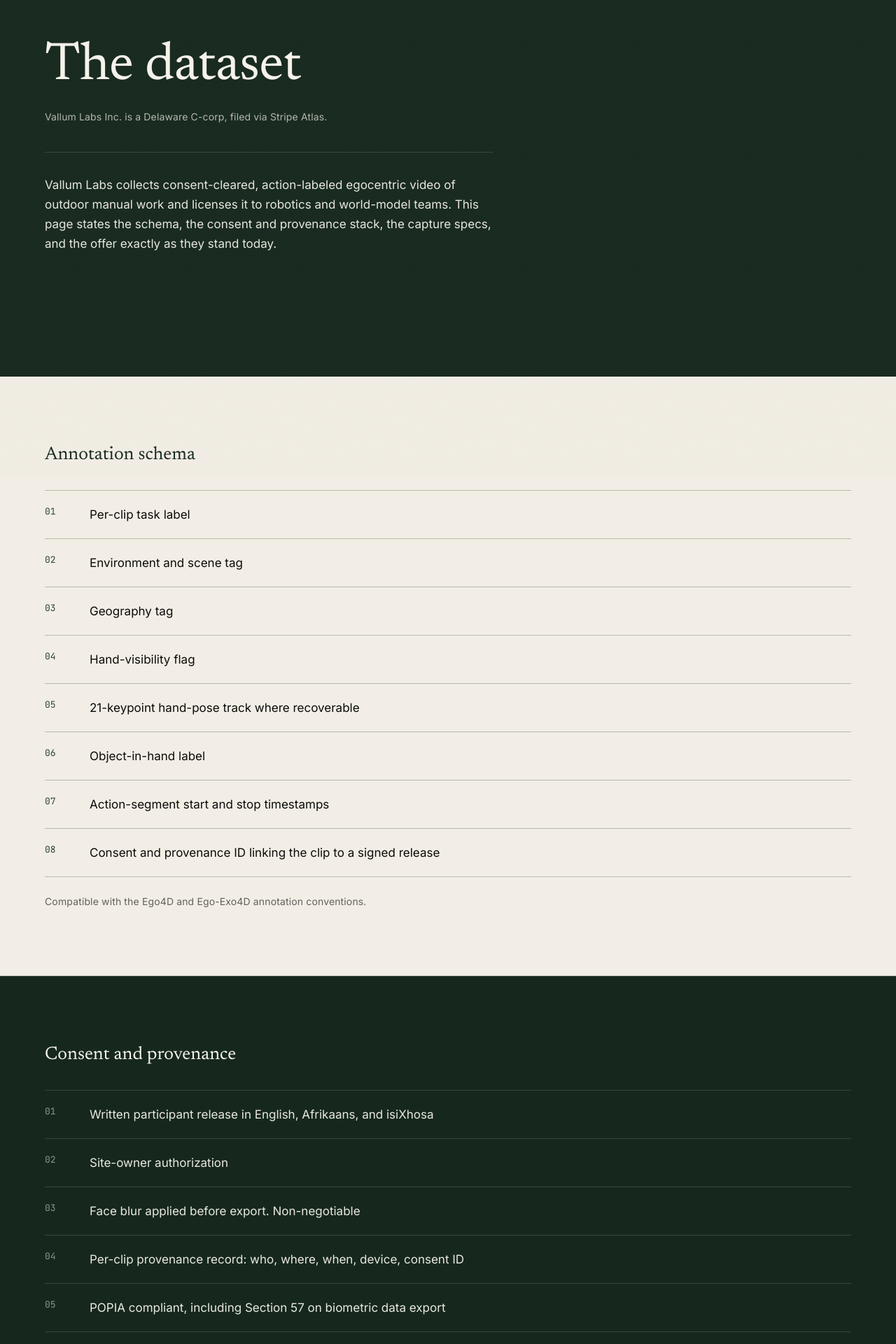
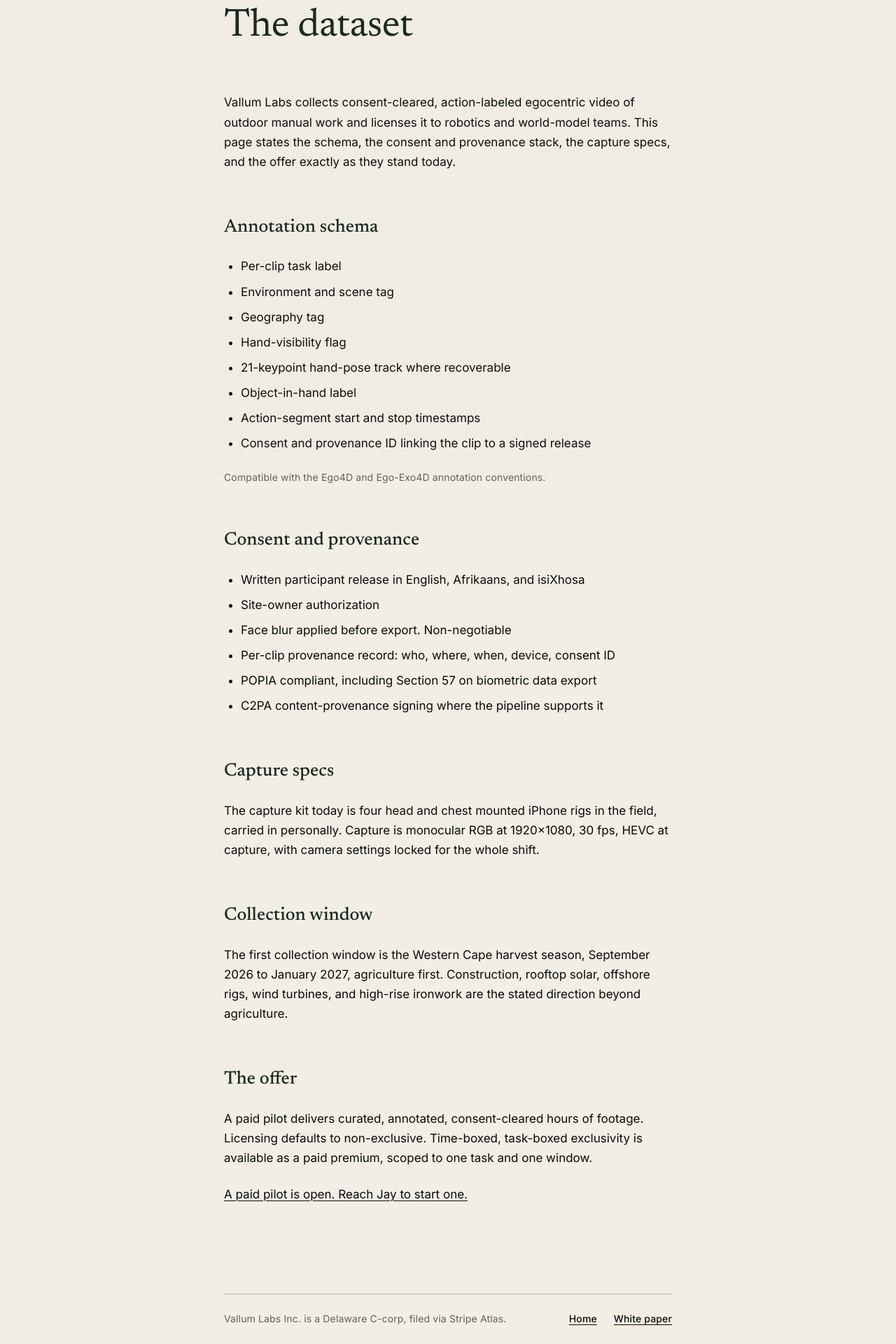
Before and after one commit to Jaiyens/Vallum, a Next.js app: page /dataset in a window 1280 px wide. Shown: the part 120-2040 px from the top of the page at 70% size. Built offline with nearby package versions, Linux system fonts and the light colour scheme.

Commit message:
Unify dataset and research pages as shared paper layout
 app/dataset/page.tsx       | 195 +++++++++++++++----------------------
 app/research/page.tsx      | 120 ++++++++---------------
 components/paper/paper.tsx |  83 ++++++++++++++++
 3 files changed, 201 insertions(+), 197 deletions(-)

```diff
--- a/app/dataset/page.tsx
+++ b/app/dataset/page.tsx
@@ -1,8 +1,17 @@
 import type { Metadata } from "next";
-import Link from "next/link";
+import type { ReactNode } from "react";
 import { DATASET_PAGE } from "@/src/content/dataset-page";
 import { ETHOS_COPY } from "@/src/content/ethos";
 import { DormantAsk } from "@/components/sections/dormant-contact";
+import {
+  PaperPage,
+  PaperSection,
+  bodyStep,
+  bulletList,
+  muted,
+  smallStep,
+  title,
+} from "@/components/paper/paper";
 
 export const metadata: Metadata = {
   title: DATASET_PAGE.meta.title,
@@ -13,129 +22,79 @@
   },
 };
 
-const bodyStep = "text-[16px] leading-[1.65] md:text-[17px]";
-const smallStep = "text-[14px] leading-[1.5] tracking-[0.01em]";
-const monoLabel = "font-mono text-[12px] uppercase tracking-[0.08em]";
-const headingDark =
-  "font-display text-forest text-[22px] leading-[1.3] md:text-[24px] lg:text-[26px]";
-const headingLight =
-  "font-display text-bone-hi text-[22px] leading-[1.3] md:text-[24px] lg:text-[26px]";
+// /dataset, the record. Redesigned 2026-09-14 at the founder's request
+// ("make it like the other tab"): the same plain single-column document as
+// the white paper at /research, shared through components/paper/paper.tsx.
+// The forest bands, numbered plates and spec ledger are gone; the schema
+// and the consent stack read as plain lists, the entity line moves to the
+// colophon. Every string ships verbatim from DATASET_PAGE (F-0013).
+const SECTIONS = [
+  { id: "schema", label: DATASET_PAGE.schemaTitle },
+  { id: "consent", label: DATASET_PAGE.stackTitle },
+  { id: "capture", label: DATASET_PAGE.captureTitle },
+  { id: "window", label: DATASET_PAGE.windowTitle },
+  { id: "offer", label: DATASET_PAGE.offerTitle },
+] as const;
 
-// /dataset, the specimen: a typeset provenance record. Page rhythm is
-// forest, bone, forest, bone (LOOK.md, art-director correction): forest
-// bands carry the entity's voice and the sequential consent stack as
-// numbered plates, bone bands carry the designed schema plate and the
-// compact spec ledger. Hairlines throughout, never cards, radius 2px max.
-// Forest bands are flat and matte: no gradient, no vignette. Every string
-// ships verbatim from DATASET_PAGE; nothing here is authored (F-0013).
+type DatasetSectionId = (typeof SECTIONS)[number]["id"];
+
 export default function DatasetPage() {
+  // Keyed by section id so a section without a body is a type error.
+  const bodies: Record<DatasetSectionId, ReactNode> = {
+    schema: (
+      <>
+        <ul className={bulletList}>
+          {DATASET_PAGE.schema.map((item) => (
+            <li key={item} className={bodyStep}>
+              {item}
+            </li>
+          ))}
+        </ul>
+        <p className={`${smallStep} ${muted}`}>{DATASET_PAGE.schemaCompat}</p>
+      </>
+    ),
+
+    consent: (
+      <ul className={bulletList}>
+        {DATASET_PAGE.stack.map((item) => (
+          <li key={item} className={bodyStep}>
+            {item}
+          </li>
+        ))}
+      </ul>
+    ),
+
+    capture: <p className={bodyStep}>{DATASET_PAGE.captureSpecs}</p>,
+
+    window: <p className={bodyStep}>{DATASET_PAGE.window}</p>,
+
+    offer: (
+      <>
+        <p className={bodyStep}>{DATASET_PAGE.offer}</p>
+        <DormantAsk line={ETHOS_COPY.footer.askEcho} className={bodyStep} />
+      </>
+    ),
+  };
+
   return (
-    <main id="content" tabIndex={-1} className="min-h-dvh bg-bone text-black">
-      {/* Forest band 1: identity. Generous height, flat forest, bone ink. */}
-      <section className="bg-forest text-bone-hi">
-        <div className="mx-auto max-w-site px-6 py-section-sm md:px-16 md:py-section lg:py-44">
-          <h1 className="max-w-[1040px] font-display text-[40px] leading-[1.05] tracking-[-0.01em] md:text-[60px] lg:text-[76px]">
-            {DATASET_PAGE.heading}
-          </h1>
-          <p className={`mt-5 max-w-[640px] ${smallStep} text-bone/72`}>
-            {DATASET_PAGE.entityLine}
-          </p>
-          <p
-            className={`mt-10 max-w-[640px] border-t border-bone/15 pt-8 ${bodyStep} text-bone-hi/94`}
-          >
-            {DATASET_PAGE.intro}
-          </p>
-        </div>
-      </section>
+    <PaperPage
+      colophon={DATASET_PAGE.entityLine}
+      links={[
+        { href: "/", label: ETHOS_COPY.footer.homeLabel },
+        { href: "/research", label: ETHOS_COPY.footer.whitePaperLabel },
+      ]}
+    >
+      <h1 className={title}>{DATASET_PAGE.heading}</h1>
 
-      {/* Bone band: the annotation schema as numbered mono plates, not two
-          plain text columns. */}
-      <section className="bg-bone text-black">
-        <div className="mx-auto max-w-site px-6 py-16 md:px-16 md:py-24">
-          <h2 className={headingDark}>{DATASET_PAGE.schemaTitle}</h2>
-          <ol className="mt-8 border-t border-forest-line/30">
-            {DATASET_PAGE.schema.map((item, i) => (
-              <li
-                key={item}
-                className="flex gap-6 border-b border-forest-line/30 py-5 md:gap-10"
-              >
-                <span className="w-6 shrink-0 font-mono text-[13px] tabular-nums text-forest-line">
-                  {String(i + 1).padStart(2, "0")}
-                </span>
-                <span className={bodyStep}>{item}</span>
-              </li>
-            ))}
-          </ol>
-          <p className={`mt-6 ${smallStep} text-black/62`}>{DATASET_PAGE.schemaCompat}</p>
-        </div>
-      </section>
+      <p className={`mt-16 ${bodyStep}`}>{DATASET_PAGE.intro}</p>
 
-      {/* Forest band 2: consent and provenance, its own band. Sequential,
-          escalating items read as numbered plates (ui-refs-spec section 6). */}
-      <section className="border-t border-bone/24 bg-forest text-bone-hi">
-        <div className="mx-auto max-w-site px-6 py-16 md:px-16 md:py-24">
-          <h2 className={headingLight}>{DATASET_PAGE.stackTitle}</h2>
-          <ol className="mt-8 border-t border-bone/15">
-            {DATASET_PAGE.stack.map((item, i) => (
-              <li
-                key={item}
-                className="flex gap-6 border-b border-bone/15 py-5 md:gap-10"
-              >
-                <span className="w-6 shrink-0 font-mono text-[13px] tabular-nums text-bone/55">
-                  {String(i + 1).padStart(2, "0")}
-                </span>
-                <span className={`${bodyStep} text-bone-hi/94`}>{item}</span>
-              </li>
-            ))}
-          </ol>
-        </div>
-      </section>
-
-      {/* Bone band: capture specs and the collection window as a compact
-          spec ledger, then the offer as one quiet block. */}
-      <section className="border-t border-bone/24 bg-bone text-black">
-        <div className="mx-auto max-w-site px-6 py-16 md:px-16 md:py-24">
-          <dl className="divide-y divide-forest-line/30 border-y border-forest-line/30">
-            <div className="grid gap-2 py-6 md:grid-cols-[200px_1fr] md:gap-10">
-              <dt className={`${monoLabel} text-forest-line`}>
-                {DATASET_PAGE.captureTitle}
-              </dt>
-              <dd className={bodyStep}>{DATASET_PAGE.captureSpecs}</dd>
-            </div>
-            <div className="grid gap-2 py-6 md:grid-cols-[200px_1fr] md:gap-10">
-              <dt className={`${monoLabel} text-forest-line`}>
-                {DATASET_PAGE.windowTitle}
-              </dt>
-              <dd className={bodyStep}>{DATASET_PAGE.window}</dd>
-            </div>
-          </dl>
-
-          <div className="mt-16 max-w-[640px]">
-            <h2 className={headingDark}>{DATASET_PAGE.offerTitle}</h2>
-            <p className={`mt-6 ${bodyStep}`}>{DATASET_PAGE.offer}</p>
-          </div>
-
-          <div className="mt-16 flex max-w-[640px] flex-col gap-6 border-t border-forest-line/30 pt-6">
-            <DormantAsk line={ETHOS_COPY.footer.askEcho} className={bodyStep} />
-            {/* The two secondary routes point at each other (2026-09-03):
-                this page is the record, the white paper is the argument. */}
-            <nav aria-label="Continue" className="flex gap-6">
-              <Link
-                href="/"
-                className="text-[14px] font-medium underline decoration-1 underline-offset-[3px] focus-visible:outline focus-visible:outline-2 focus-visible:outline-offset-2 focus-visible:outline-forest-line"
-              >
-                {ETHOS_COPY.footer.homeLabel}
-              </Link>
-              <Link
-                href="/research"
-                className="text-[14px] font-medium underline decoration-1 underline-offset-[3px] focus-visible:outline focus-visible:outline-2 focus-visible:outline-offset-2 focus-visible:outline-forest-line"
-              >
-                {ETHOS_COPY.footer.whitePaperLabel}
-              </Link>
-            </nav>
-          </div>
-        </div>
-      </section>
-    </main>
+      <div className="mt-16 space-y-16">
+        {SECTIONS.map((section) => (
+          <PaperSection key={section.id} id={section.id} label={section.label}>
+            {bodies[section.id]}
+          </PaperSection>
+        ))}
+      </div>
+    </PaperPage>
   );
 }
--- a/app/research/page.tsx
+++ b/app/research/page.tsx
@@ -1,12 +1,22 @@
 import type { Metadata } from "next";
 import type { ReactNode } from "react";
-import Link from "next/link";
 import {
   RESEARCH_PAGE,
   RESEARCH_SECTIONS,
   type ResearchSectionId,
 } from "@/src/content/research-page";
 import { ETHOS_COPY } from "@/src/content/ethos";
+import {
+  PaperPage,
+  PaperSection,
+  bodyStep,
+  bulletList,
+  dataStep,
+  link,
+  muted,
+  smallStep,
+  title,
+} from "@/components/paper/paper";
 
 export const metadata: Metadata = {
   title: RESEARCH_PAGE.meta.title,
@@ -18,41 +28,9 @@
 };
 
 // Redesigned 2026-09-04 at the founder's request ("make it a normal white
-// paper") as a plain single-column document after build.ai and
-// humanarchive.ai: one bone ground, one 640px measure, no bands, no display
-// numerals, no photograph, no numbered gutter, no contents ledger. Type
-// steps are shared with /dataset so the two secondary pages read as one
-// system. Every string ships verbatim from research-page.ts (F-0013).
-const bodyStep = "text-[16px] leading-[1.65] md:text-[17px]";
-const smallStep = "text-[14px] leading-[1.5] tracking-[0.01em]";
-const dataStep = "font-mono text-[13px] leading-[1.7] tabular-nums";
-const heading =
-  "font-display font-medium text-forest text-[22px] leading-[1.3] md:text-[24px] lg:text-[26px]";
-const title =
-  "font-display text-forest text-[32px] leading-[1.08] tracking-[-0.01em] md:text-[44px] lg:text-[56px]";
-const link =
-  "font-medium underline decoration-1 underline-offset-[3px] focus-visible:outline focus-visible:outline-2 focus-visible:outline-offset-2 focus-visible:outline-forest-line";
-const muted = "text-black/62";
-
-// One unnumbered section: heading, then its prose. Order and anchor ids
-// come from RESEARCH_SECTIONS.
-function Section({
-  id,
-  label,
-  children,
-}: {
-  id: ResearchSectionId;
-  label: string;
-  children: ReactNode;
-}) {
-  return (
-    <section id={id} className="scroll-mt-16">
-      <h2 className={heading}>{label}</h2>
-      <div className="mt-6 space-y-6">{children}</div>
-    </section>
-  );
-}
-
+// paper"). The document shell and its type steps live in
+// components/paper/paper.tsx, shared with /dataset. Every string ships
+// verbatim from research-page.ts (F-0013).
 export default function ResearchPage() {
   // Keyed by section id so a section without a body is a type error.
   const bodies: Record<ResearchSectionId, ReactNode> = {
@@ -63,7 +41,7 @@
     operations: (
       <>
         <p className={bodyStep}>{RESEARCH_PAGE.operationsLead}</p>
-        <ul className="list-disc space-y-2 pl-6">
+        <ul className={bulletList}>
           {RESEARCH_PAGE.operationsTasks.map((task) => (
             <li key={task} className={bodyStep}>
               {task}
@@ -133,11 +111,12 @@
   };
 
   return (
-    <div className="min-h-dvh bg-bone text-black">
-      <main
-        id="content"
-        tabIndex={-1}
-        className="mx-auto w-full max-w-[640px] px-6 pt-16 md:px-0 md:pt-32"
+    <PaperPage
+      colophon={RESEARCH_PAGE.colophon}
+      links={[
+        { href: "/", label: ETHOS_COPY.footer.homeLabel },
+        { href: "/dataset", label: ETHOS_COPY.footer.datasetLabel },
+      ]}
     >
       <h1 className={title}>{RESEARCH_PAGE.title}</h1>
       {/* One text node, so the served HTML carries the dateline whole. */}
@@ -152,28 +131,11 @@
 
       <div className="mt-16 space-y-16">
         {RESEARCH_SECTIONS.map((section) => (
-            <Section key={section.id} id={section.id} label={section.label}>
+          <PaperSection key={section.id} id={section.id} label={section.label}>
             {bodies[section.id]}
-            </Section>
+          </PaperSection>
         ))}
       </div>
-      </main>
-
-      <footer className="mx-auto w-full max-w-[640px] px-6 pb-16 md:px-0">
-        <div className="mt-16 border-t border-forest-line/30 pt-6 md:mt-32">
-          <div className="flex flex-wrap items-baseline justify-between gap-x-6 gap-y-2">
-            <p className={`${smallStep} ${muted}`}>{RESEARCH_PAGE.colophon}</p>
-            <nav aria-label="Footer" className="flex gap-6">
-              <Link href="/" className={`${smallStep} ${link}`}>
-                {ETHOS_COPY.footer.homeLabel}
-              </Link>
-              <Link href="/dataset" className={`${smallStep} ${link}`}>
-                {ETHOS_COPY.footer.datasetLabel}
-              </Link>
-            </nav>
-          </div>
-        </div>
-      </footer>
-    </div>
+    </PaperPage>
   );
 }
--- /dev/null
+++ b/components/paper/paper.tsx
@@ -0,0 +1,83 @@
+import type { ReactNode } from "react";
+import Link from "next/link";
+
+// The plain single-column document the two secondary tabs share. Designed
+// 2026-09-04 for /research at the founder's request ("make it a normal white
+// paper") after build.ai and humanarchive.ai: one bone ground, one 640px
+// measure, no bands, no display numerals, no photograph, no numbered gutter,
+// no contents ledger. /dataset moved onto it 2026-09-14 (founder: "make it
+// like the other tab"), so the steps live here once and the two pages
+// cannot drift. Nothing here carries copy; call sites pass verbatim strings
+// (F-0013).
+export const bodyStep = "text-[16px] leading-[1.65] md:text-[17px]";
+export const smallStep = "text-[14px] leading-[1.5] tracking-[0.01em]";
+export const dataStep = "font-mono text-[13px] leading-[1.7] tabular-nums";
+export const heading =
+  "font-display font-medium text-forest text-[22px] leading-[1.3] md:text-[24px] lg:text-[26px]";
+export const title =
+  "font-display text-forest text-[32px] leading-[1.08] tracking-[-0.01em] md:text-[44px] lg:text-[56px]";
+export const link =
+  "font-medium underline decoration-1 underline-offset-[3px] focus-visible:outline focus-visible:outline-2 focus-visible:outline-offset-2 focus-visible:outline-forest-line";
+export const muted = "text-black/62";
+export const bulletList = "list-disc space-y-2 pl-6";
+
+// One unnumbered section: heading, then its prose.
+export function PaperSection({
+  id,
+  label,
+  children,
+}: {
+  id: string;
+  label: string;
+  children: ReactNode;
+}) {
+  return (
+    <section id={id} className="scroll-mt-16">
+      <h2 className={heading}>{label}</h2>
+      <div className="mt-6 space-y-6">{children}</div>
+    </section>
+  );
+}
+
+// The page shell: the measure, then a hairline footer with the colophon on
+// the left and the routes onward on the right.
+export function PaperPage({
+  colophon,
+  links,
+  children,
+}: {
+  colophon: string;
+  links: readonly { href: string; label: string }[];
+  children: ReactNode;
+}) {
+  return (
+    <div className="min-h-dvh bg-bone text-black">
+      <main
+        id="content"
+        tabIndex={-1}
+        className="mx-auto w-full max-w-[640px] px-6 pt-16 md:px-0 md:pt-32"
+      >
+        {children}
+      </main>
+
+      <footer className="mx-auto w-full max-w-[640px] px-6 pb-16 md:px-0">
+        <div className="mt-16 border-t border-forest-line/30 pt-6 md:mt-32">
+          <div className="flex flex-wrap items-baseline justify-between gap-x-6 gap-y-2">
+            <p className={`${smallStep} ${muted}`}>{colophon}</p>
+            <nav aria-label="Footer" className="flex gap-6">
+              {links.map((item) => (
+                <Link
+                  key={item.href}
+                  href={item.href}
+                  className={`${smallStep} ${link}`}
+                >
+                  {item.label}
+                </Link>
+              ))}
+            </nav>
+          </div>
+        </div>
+      </footer>
+    </div>
+  );
+}
```
Lines whose indentation alone changed are shown as unchanged.
